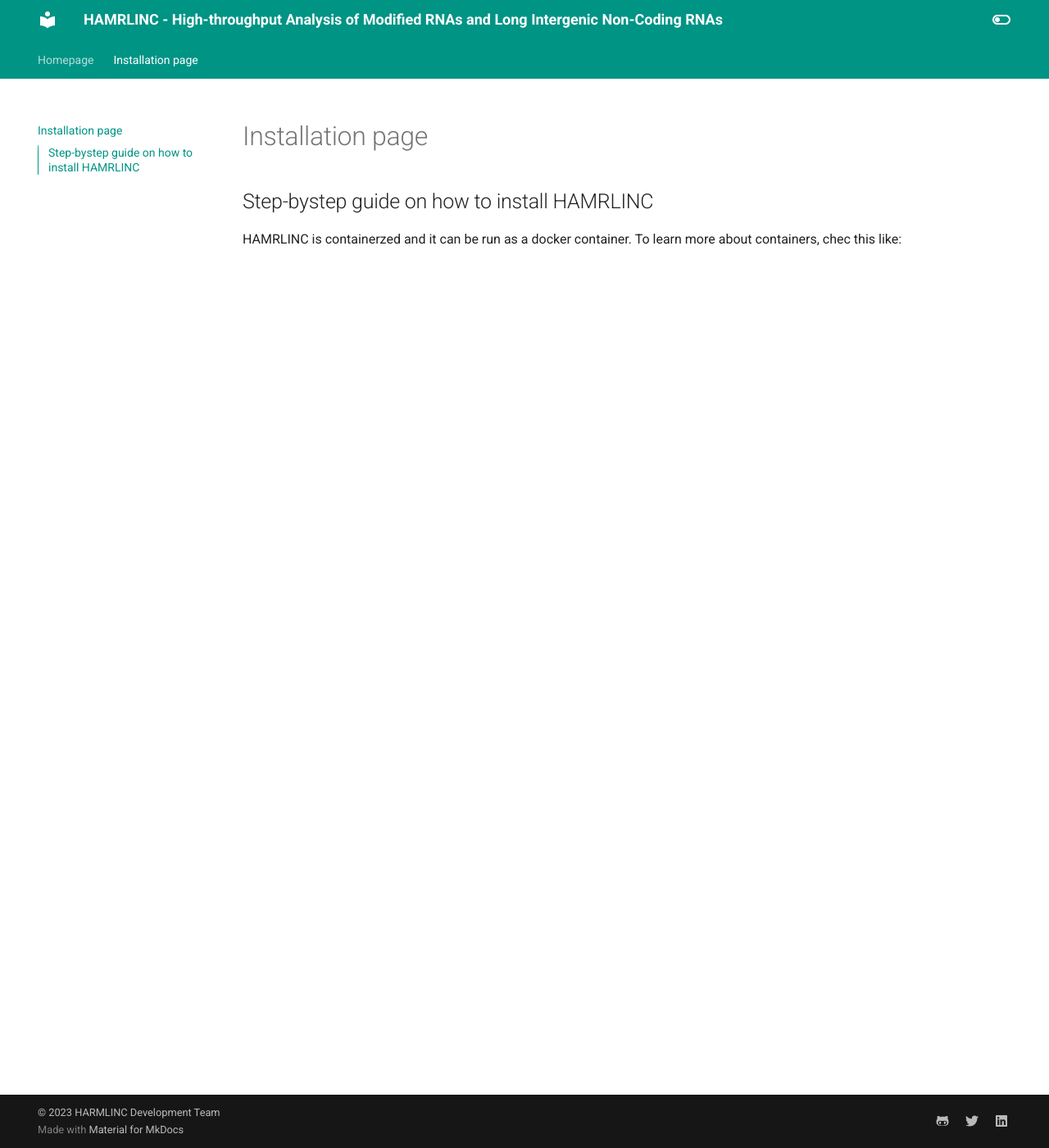
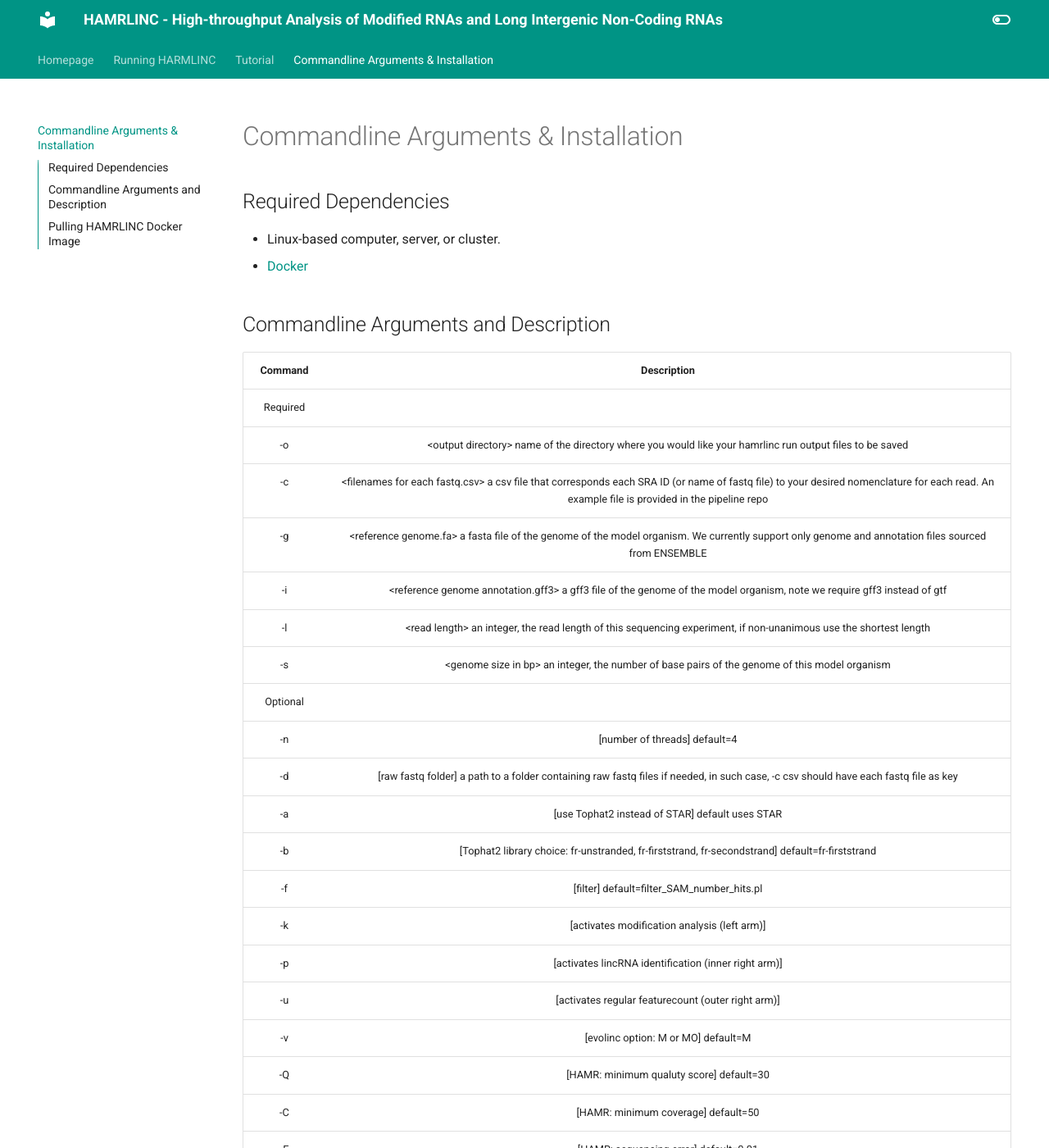
Before and after one commit to chosenobih/hamrlinc_docs, an MkDocs documentation site: the page built from docs/installation.md, in a window 1280 px wide and 1400 px high. Shown: the whole window at 82% size. Built offline with MkDocs 1.6.1 and Material for MkDocs 9.7.7, drawn with Linux system fonts in a browser that asks for light colours; some of the changed text lies outside the part shown.

Commit message:
hamrlinc_docs website first draft

````diff
--- /dev/null
+++ b/docs/Running_HARMLINC.md
@@ -0,0 +1 @@
+# Running HARMLINC
--- a/docs/installation.md
+++ b/docs/installation.md
@@ -1,5 +1,50 @@
-# Installation page
+# Commandline Arguments & Installation
 
-## Step-bystep guide on how to install HAMRLINC
+## Required Dependencies
+* Linux-based computer, server, or cluster.
+* [Docker](https://docs.docker.com/engine/install/)
 
-HAMRLINC is containerzed and it can be run as a docker container. To learn more about containers, chec this like:
+
+## Commandline Arguments and Description
+
+| Command | Description |
+| :---: | :---: |
+| Required |
+| -o | <output directory\> name of the directory where you would like your hamrlinc run output files to be saved |
+| -c | <filenames for each fastq.csv\> a csv file that corresponds each SRA ID (or name of fastq file) to your desired nomenclature for each read. An example file is provided in the pipeline repo |
+| -g | <reference genome.fa\> a fasta file of the genome of the model organism. We currently support only genome and annotation files sourced from ENSEMBLE |
+| -i | <reference genome annotation.gff3\> a gff3 file of the genome of the model organism, note we require gff3 instead of gtf |
+| -l | <read length\> an integer, the read length of this sequencing experiment, if non-unanimous use the shortest length |
+| -s | <genome size in bp\> an integer, the number of base pairs of the genome of this model organism |
+| Optional |
+| -n | \[number of threads\] default=4 |
+| -d | \[raw fastq folder\] a path to a folder containing raw fastq files if needed, in such case, -c csv should have each fastq file as key |
+| -a | \[use Tophat2 instead of STAR\] default uses STAR |
+| -b | \[Tophat2 library choice: fr-unstranded, fr-firststrand, fr-secondstrand\] default=fr-firststrand |
+| -f | \[filter\] default=filter_SAM_number_hits.pl |
+| -k | \[activates modification analysis (left arm)\] |
+| -p | \[activates lincRNA identification (inner right arm)\] |
+| -u | \[activates regular featurecount (outer right arm)\] |
+| -v | \[evolinc option: M or MO\] default=M |
+| -Q | \[HAMR: minimum qualuty score\] default=30 |
+| -C | \[HAMR: minimum coverage\] default=50 |
+| -E | \[HAMR: sequencing error\] default=0.01 |
+| -P | \[HAMR: maximum p-value\] default=1 |
+| -F | \[HAMR: maximum FDR\] default=0.05 |
+| -T | </path/to/transposable_elements_file\> only required under evolinc MO option |
+| -G | </path/to/CAGE_RNA_file\> only required under evolinc MO option |
+| -D | </path/to/known_lincRNA_file\> only required under evolinc MO option |
+| -m | \[HAMR model\] default=euk_trna_mods.Rdata |
+| -h | \[help message\]|
+
+## Pulling HAMRLINC Docker Image
+To run HAMRLINC, you need to first pull the docker image for the pipeline to your computer. If you are not familiar with container technology and would like to learn the basics, please check out [CyVerse Container & Cloud Native Camp Documentation](https://cc.cyverse.org/). It is open source and free. Dig in!
+
+Pull HAMRLINC docker image. This should take a few minutes depending on your internet speed.
+```
+docker pull chosenobih/hamrlinc:v0.1
+```
+After building the conatiner, run the code below to be sure that you now have the image on your computer
+```
+docker image ls
+```
````
Also changed, not shown: docs/index.md (+5 -2 lines), docs/Tutorial.md (added), docs/figures/hamrlinc_workflow.png (renamed from figures/hamrlinc_workflow.png).
